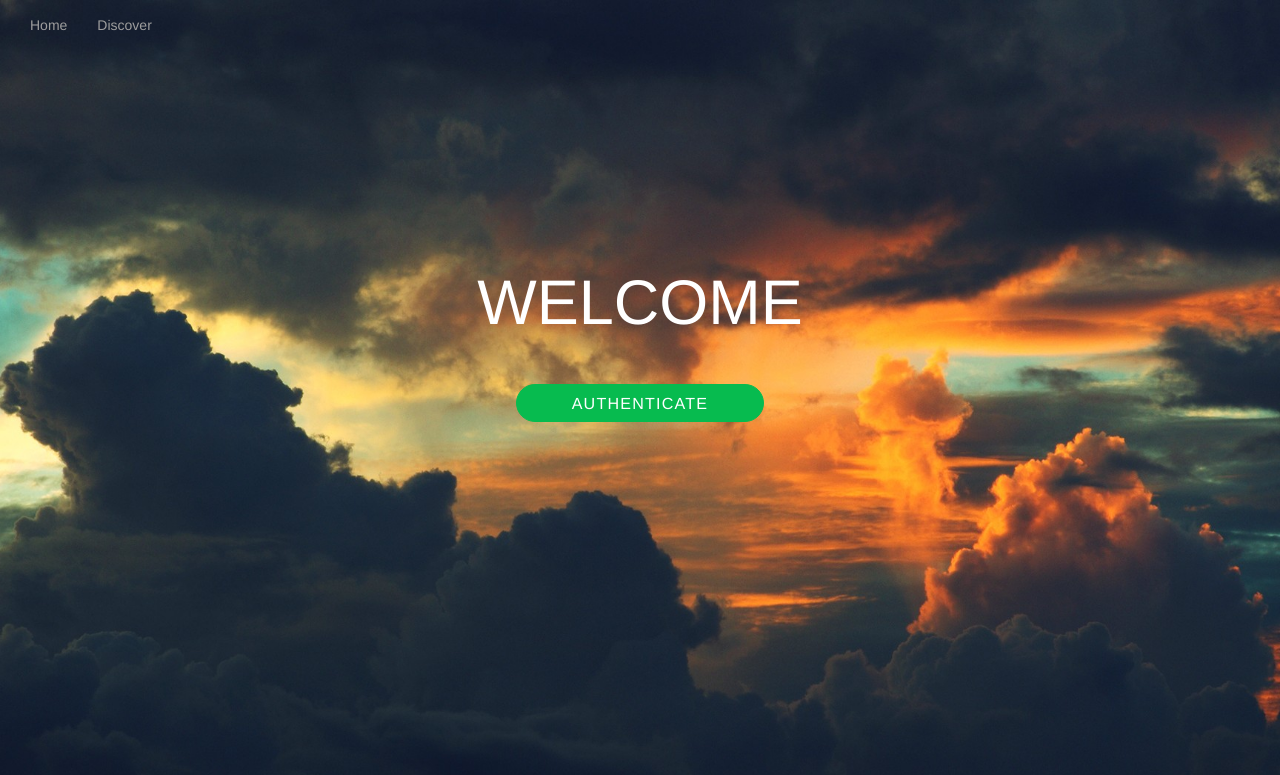
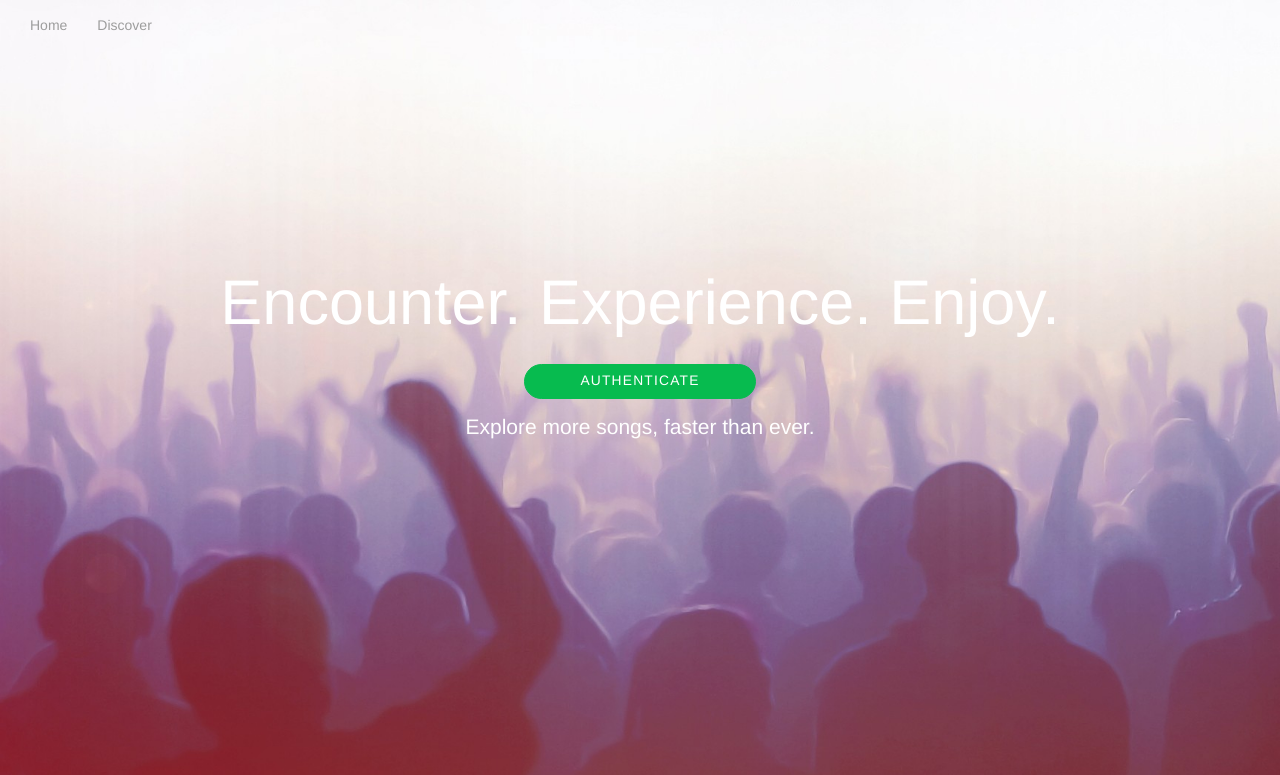
Before and after one commit to MurtazaB/Spotifind2, a Flask app: page / in a window 1280 px wide. Shown: the top 775 px of the page. Run offline with Flask 2, Linux system fonts and the light colour scheme; some libraries are stand-ins or nearby versions.

Commit message:
added explanation text

```diff
--- a/templates/home.html
+++ b/templates/home.html
@@ -4,7 +4,7 @@
 <!-- Add home page content here -->
 <style type="text/css">
     body {
-      background: url(../static/images/skybackground.jpg) no-repeat center center fixed;
+      background: url(../static/images/concert_background.jpg) no-repeat center center fixed;
       -webkit-background-size: cover;
       -moz-background-size: cover;
       -o-background-size: cover;
@@ -38,10 +38,14 @@
 
 .jumbotron {
     margin-top: 200px;
-    font-size: 70px;
+    font-size: 60px;
+    font-weight: 400;
+    line-height: 1;
+    display: block;
+    font-family: Circular, Helvetica, Arial, sans-serif;
     color: white;
     background: rgba(0, 0, 0, 0); important!*/
-    font: proxima_nova, "Helvetica Neue", Helvetica, Arial, sans-serif;;
+    font: "Helvetica Neue", Helvetica, Arial, sans-serif;
 }
 
 .authenticate-btn {
@@ -61,7 +65,12 @@
     letter-spacing: 1.2px;
     text-transform: uppercase;
     min-width: 130px;
-    font: "Circular",Helvetica,Arial,sans-serif;;
+    font: Circular, Helvetica, Arial, sans-serif;
+}
+
+.lead {
+    margin-top: 5px;
+    font-size: 14px;
 }
 
 </style>
@@ -69,9 +78,10 @@
 
 <div class="container">
     <div class="jumbotron">
-      <h1 align="center">WELCOME </h1>
+      <h1 align="center">Encounter. Experience. Enjoy.</h1>
       <!-- Indicates a successful or positive action -->
      <div class="authenticate-btn"><a role="button" href="/authenticate" class="btn btn-success">Authenticate</a></div>
+     <p class="lead" align="center"> Explore more songs, faster than ever. </p>
     </div>
 
 </div>
```
Also changed, not shown: static/images/concert_background.jpg (added).
